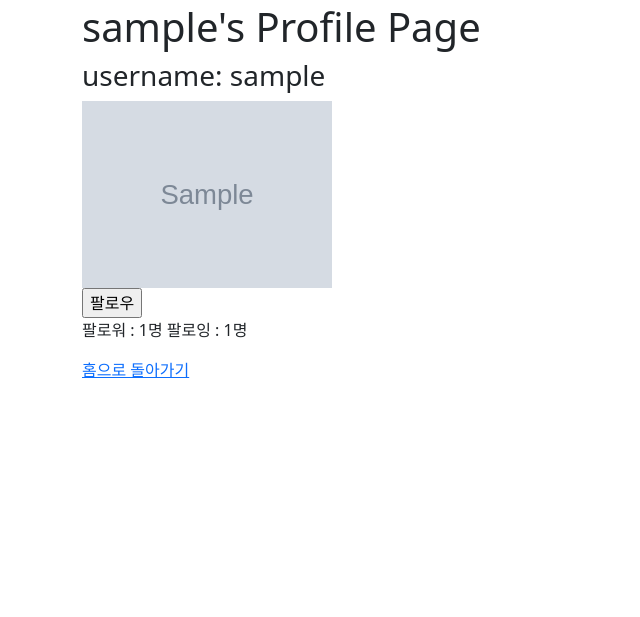
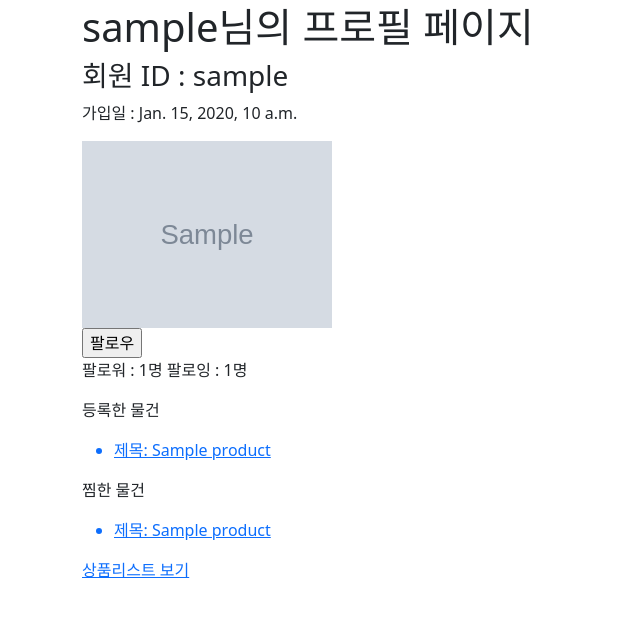
Before and after one commit to skt6017/spartamarket, a Django app: a page that uses users/templates/users/profile.html in a window 1280 px wide. Shown: the part 37-654 px from the top of the page, without its empty margins (0-640 px from the left). Run offline with Django 4.2, Linux system fonts and the light colour scheme; tables that the repository leaves empty hold one stand-in row (values such as "Sample post"); grey boxes marked "Sample" are stand-in pictures; some libraries are stand-ins or nearby versions.

Commit message:
feat: develop 전체 기능 완료

```diff
--- a/products/templates/products/create.html
+++ b/products/templates/products/create.html
@@ -9,4 +9,5 @@
     <input type="text" id="new_hashtags" name="new_hashtags"><br>
     <button type="submit">작성 완료</button>
 </form>
+<a href="{% url "products:products" %}">상품리스트 보기</a>
 {% endblock %}
--- a/products/templates/products/detail.html
+++ b/products/templates/products/detail.html
@@ -29,4 +29,5 @@
     <button type="submit">삭제하기</button>
 </form>
 {% endif %}
+<a href="{% url "products:products" %}">상품리스트 보기</a>
 {% endblock %}
--- a/products/templates/products/products.html
+++ b/products/templates/products/products.html
@@ -17,8 +17,8 @@
 <hr>
 <form action="{% url "products:products" %}" mehtod="GET">
     <select name="sort" id="sort">
-        <option value="-pk" {% if sort_by is '-pk' %}selected{% endif %}>최신순</option>
-        <option value="-view_count" {% if sort_by is '-view_count' %}selected{% endif %}>인기순</option>
+        <option value="-view_count" {% if sort_by == '-view_count' %}selected{% endif %}>인기순</option>
+        <option value="-pk" {% if sort_by == '-pk' %}selected{% endif %}>최신순</option>
     </select>
     <button type="submit">정렬</button>
 </form>
--- a/products/templates/products/update.html
+++ b/products/templates/products/update.html
@@ -12,4 +12,5 @@
         <br>
         <button type="submit">수정하기</button>
     </form>
+    <a href="{% url "products:detail" product.pk %}">돌아가기</a>
 {% endblock %}
--- a/users/templates/users/profile.html
+++ b/users/templates/users/profile.html
@@ -1,10 +1,14 @@
 {% extends 'base.html' %}
+{% load static %}
 {% block content %}
-<h1>{{ member.username }}'s Profile Page</h1>
+<h1>{{ member.username }}님의 프로필 페이지</h1>
 <div>
-    <h3>username: {{ member.username }}</h3>
+    <h3>회원 ID : {{ member.username }}</h3>
+    <p> 가입일 : {{ member.date_joined }}</p>
     {% if member.image %}
     <img src="{{ member.image.url }}" alt="{{ member.image }}">
+    {% else %}
+    <img src="{% static "accounts/user.png" %}">
     {% endif %}
     {% if request.user != member %}
         <form action="{% url 'users:follow' member.pk %}" method="POST">
@@ -20,6 +24,24 @@
         팔로워 : {{ member.followers.count }}명
         팔로잉 : {{ member.following.count }}명
     </p>
+
+    <p> 등록한 물건 <p>
+        <ul>
+            {% for product in member.products.all  %}
+            <a href="{% url 'products:detail' product.pk %}">
+            <li> 제목: {{ product.title }} </li>
+            </a>
+            {% endfor %}
+        </ul>
+    <p> 찜한 물건 <P>
+        <ul>
+            {% for like_product in member.like_products.all  %}
+            <a href="{% url 'products:detail' like_product.pk %}">
+            <li> 제목: {{ like_product }} </li>
+            </a>
+            {% endfor %}
+        </ul>
+
 </div>
-<a href="/index/">홈으로 돌아가기</a>
+<a href="{% url "products:products" %}">상품리스트 보기</a>
 {% endblock content %}
```
Also changed, not shown: accounts/static/accounts/user.png (added).
